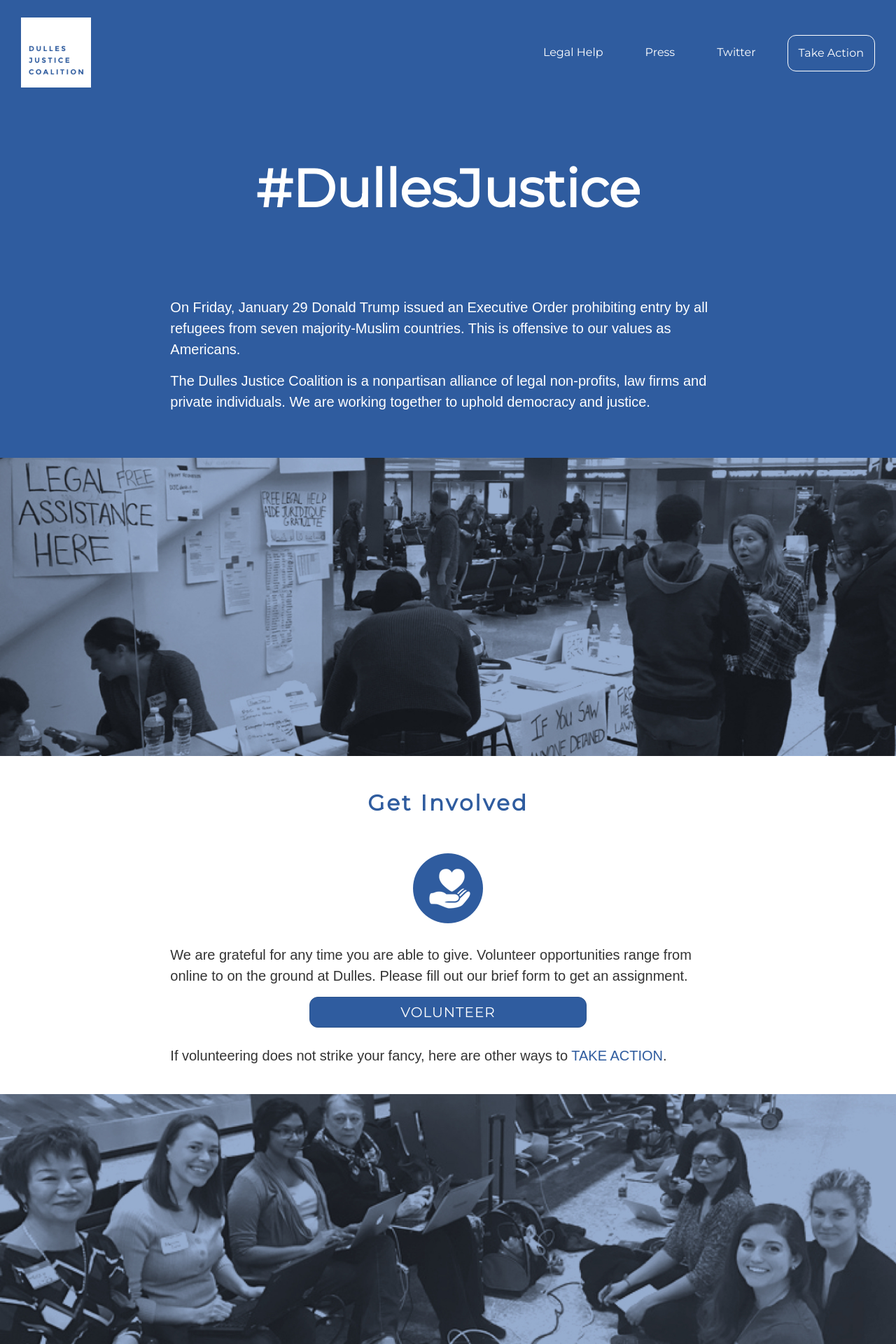
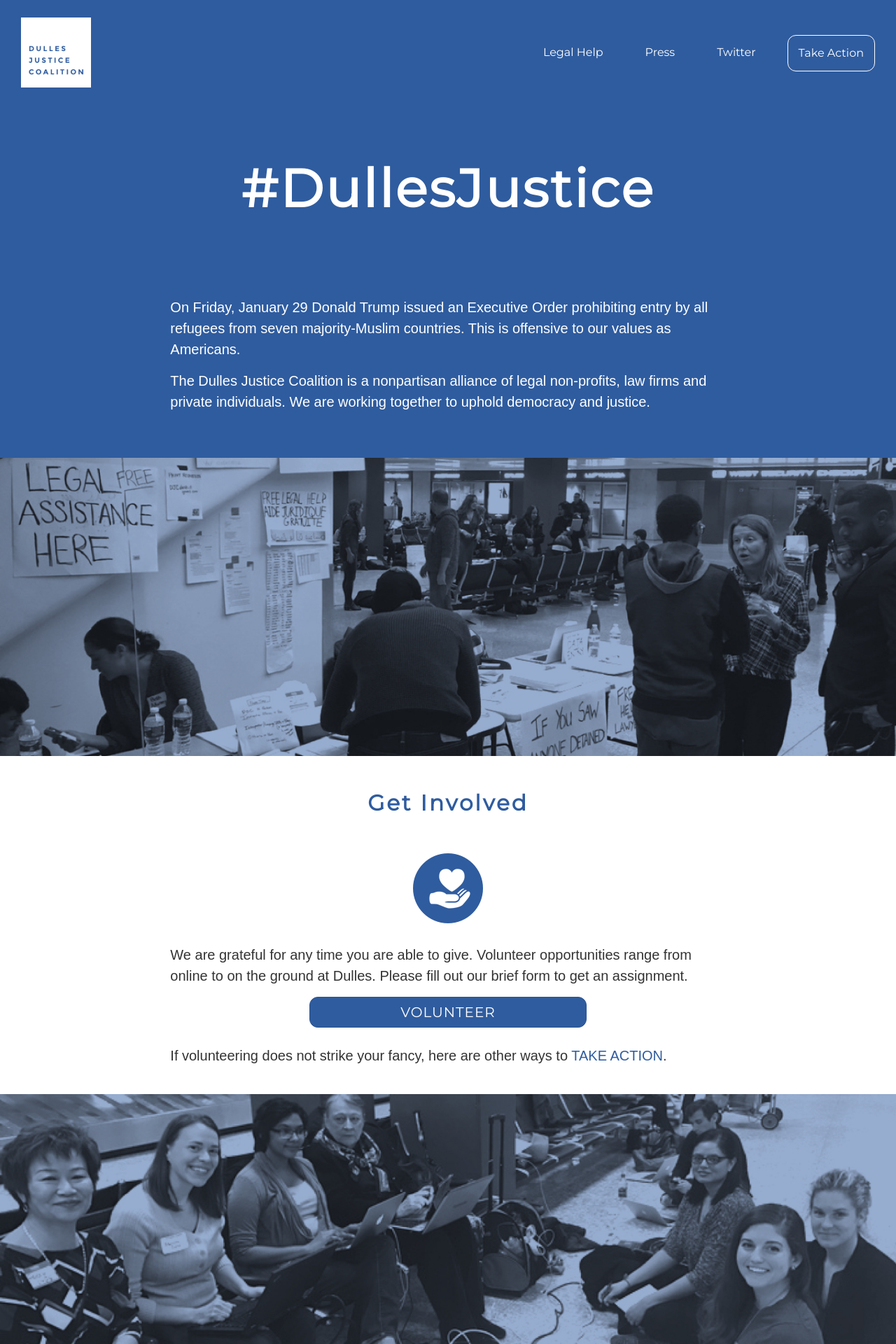
Before and after one commit to dullesjustice/site, a Jekyll site: the page built from index.html, in a window 1280 px wide. Shown: the top 1920 px of the page at 70% size. Built offline with Jekyll 4.4.1, drawn with Linux system fonts in a browser that asks for light colours; some web fonts are replaced.

Commit message:
Letter spacing

```diff
--- a/css/site.scss
+++ b/css/site.scss
@@ -50,7 +50,7 @@
     text-align: center;
 }
 
-.h1
+h1
   {
   letter-spacing: 3px;
   color: $brand-primary;
```
